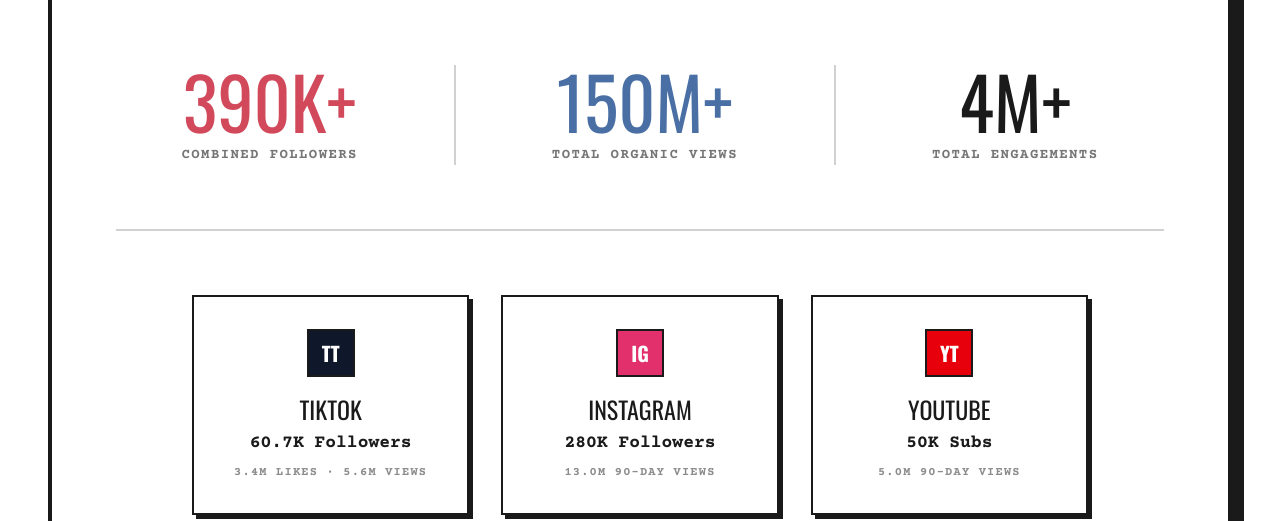
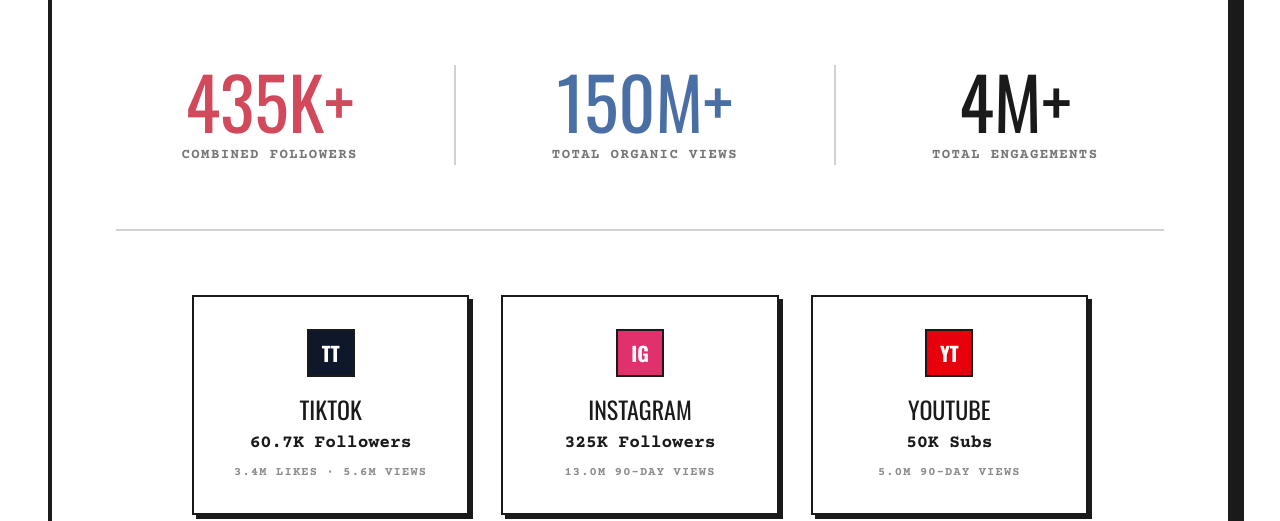
Before and after one commit to kaokien/coach-josh-official, a Next.js app: page /ugc in a window 1280 px wide. Shown: the part 982-1503 px from the top of the page. Built offline with nearby package versions, Linux system fonts and the light colour scheme; no server answers.

Commit message:
feat: update Instagram follower count to 325K and total audience to 435K+

```diff
--- a/app/links/page.tsx
+++ b/app/links/page.tsx
@@ -505,7 +505,7 @@
           {/* Authority & Social Proof Strip */}
           <div className="mt-4 pt-3 border-t border-white/10 grid grid-cols-3 divide-x divide-white/15 text-center">
             <div>
-              <div className="font-display text-base text-[#CCFF00] leading-none">390K+</div>
+              <div className="font-display text-base text-[#CCFF00] leading-none">435K+</div>
               <div className="font-body text-[9px] font-bold text-white/50 uppercase tracking-widest mt-0.5">Followers</div>
             </div>
             <div>
@@ -744,7 +744,7 @@
               href="/ugc"
               variant="outline"
               icon={Zap}
-              subtext="390K+ followers · 150M+ organic views · Brand partnerships & media kit"
+              subtext="435K+ followers · 150M+ organic views · Brand partnerships & media kit"
             >
               Proven Collaborations &amp; Media Kit
             </LinkButton>
--- a/app/ugc/page.tsx
+++ b/app/ugc/page.tsx
@@ -79,14 +79,14 @@
       <span className="mx-4">150M+ TOTAL VIEWS</span> •
       <span className="mx-4">6+ YEARS EXP.</span> •
       <span className="mx-4">60.7K TIKTOK</span> •
-      <span className="mx-4">280K IG</span> •
+      <span className="mx-4">325K IG</span> •
       <span className="mx-4">50K YOUTUBE</span> •
       <span className="mx-4">3.4M TIKTOK LIKES</span> •
       {/* Duplicate for infinite effect */}
       <span className="mx-4">150M+ TOTAL VIEWS</span> •
       <span className="mx-4">6+ YEARS EXP.</span> •
       <span className="mx-4">60.7K TIKTOK</span> •
-      <span className="mx-4">280K IG</span> •
+      <span className="mx-4">325K IG</span> •
       <span className="mx-4">50K YOUTUBE</span> •
       <span className="mx-4">3.4M TIKTOK LIKES</span>
     </div>
@@ -139,7 +139,7 @@
 
           <div className="flex flex-col md:flex-row items-center justify-center gap-12 md:gap-24 border-b-2 border-[#1A1A1A]/20 pb-16 mb-16">
              <div className="text-center">
-               <div className="font-display text-6xl md:text-7xl text-[#D1495B]"><CountUpStat end={390} suffix="K+" /></div>
+               <div className="font-display text-6xl md:text-7xl text-[#D1495B]"><CountUpStat end={435} suffix="K+" /></div>
                <div className="font-body text-sm font-bold uppercase tracking-widest text-[#1A1A1A]/60 mt-2">Combined Followers</div>
              </div>
              <div className="text-center md:border-l-2 md:border-[#1A1A1A]/20 md:pl-24">
@@ -168,7 +168,7 @@
                   <span className="font-display font-bold text-xl">IG</span>
                 </div>
                 <div className="font-display text-2xl uppercase mb-1 text-[#1A1A1A]">Instagram</div>
-                <div className="font-body text-lg font-bold text-[#1A1A1A]"><CountUpStat end={280} suffix="K Followers" /></div>
+                <div className="font-body text-lg font-bold text-[#1A1A1A]"><CountUpStat end={325} suffix="K Followers" /></div>
                 <div className="font-body text-xs font-bold uppercase tracking-widest text-[#1A1A1A]/50 mt-2">13.0M 90-Day Views</div>
              </div>
 
--- a/src/components/sections/free-sampler-section.tsx
+++ b/src/components/sections/free-sampler-section.tsx
@@ -43,7 +43,7 @@
           </a>
 
           <p className="font-body mt-4 text-sm text-white/50">
-            32.2K subscribers • Boxing Fundamentals 101
+            50K subscribers • Boxing Fundamentals 101
           </p>
         </div>
       </div>
```
